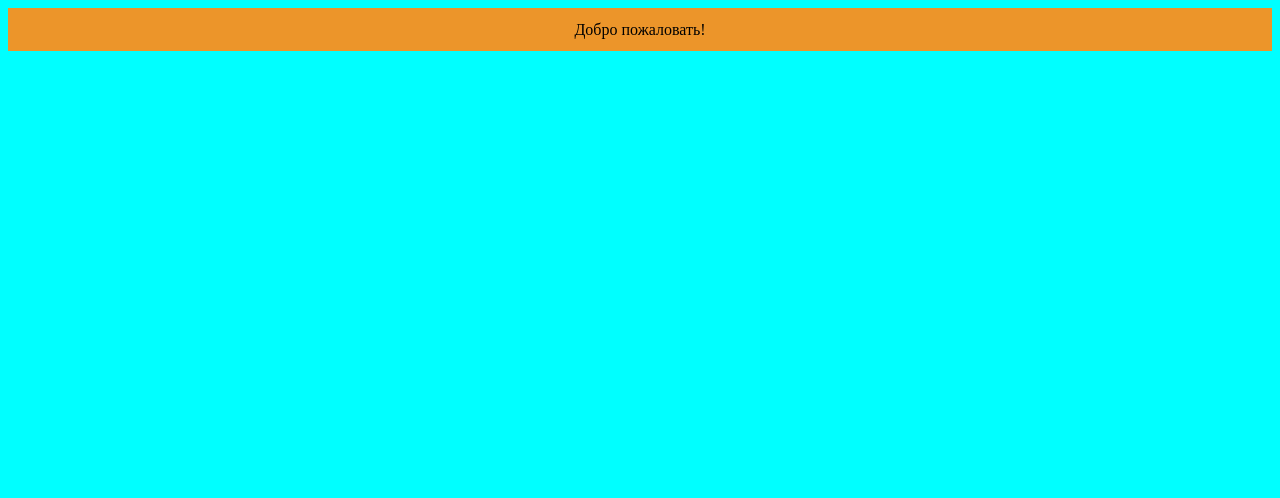
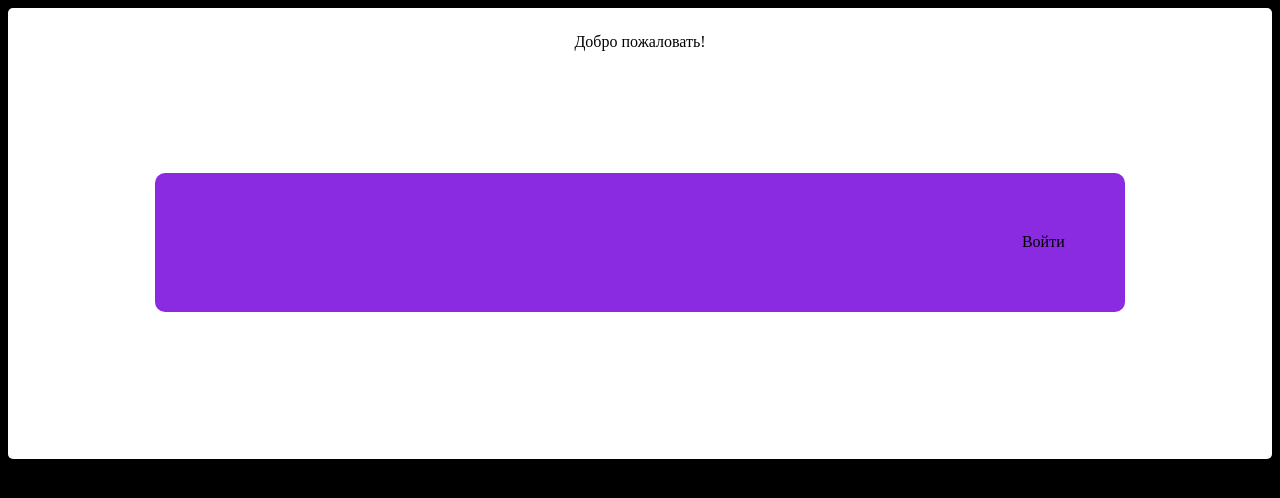
Before and after one commit to ragelalexandr/Pages, a plain HTML site: page index.html in a window 1280 px wide. Drawn offline with Linux system fonts and the light colour scheme.

Commit message:
231020221228

```diff
--- a/index.html
+++ b/index.html
@@ -9,6 +9,10 @@
     <title>RAV|Test</title>
 </head>
 <body>
-    <div class="wrapper">Добро пожаловать!</div>
+    <div class="wrapper">Добро пожаловать!
+        <div class="button">
+            Войти
+        </div>
+    </div>
 </body>
 </html>
--- a/styles/style.css
+++ b/styles/style.css
@@ -4,14 +4,27 @@ html{
 }
 
 body{
-    background-color: aqua;
+    background-color: black;
 
 }
 
 .wrapper{
-    background-color: #ec952a;
+    background-color: white;
     align-items: center;
     text-align: center;
-    padding: 1%;
+    padding: 2%;
     font: size 50%;
+    border-radius: 5px 5px;
+
 }
+
+.button{
+    background-color: blueviolet;
+    align-items: center;
+    text-align: right;
+    margin: 10%;
+    padding: 5%;
+    font: size 50%;
+    border-radius: 10px;
+
+}
```
